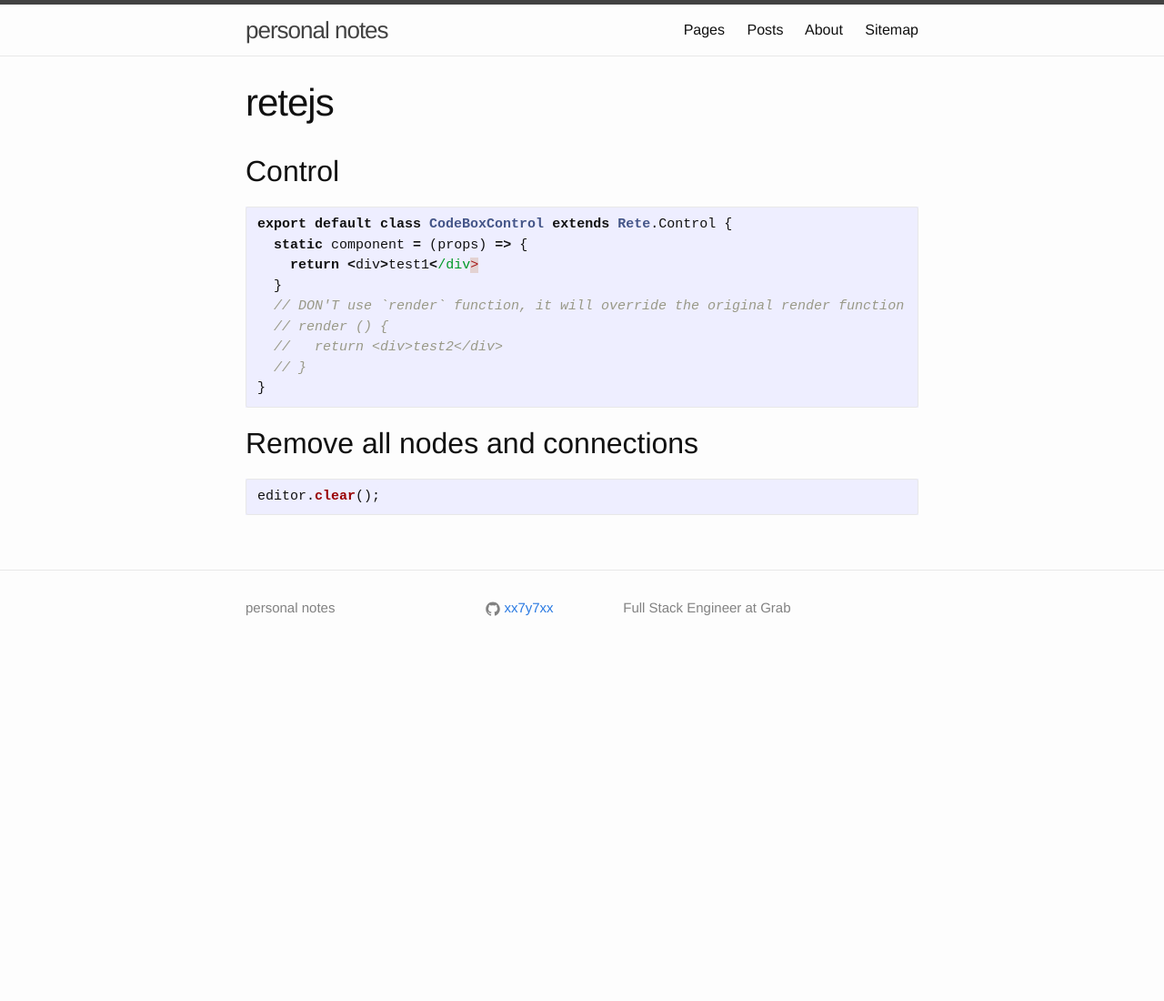
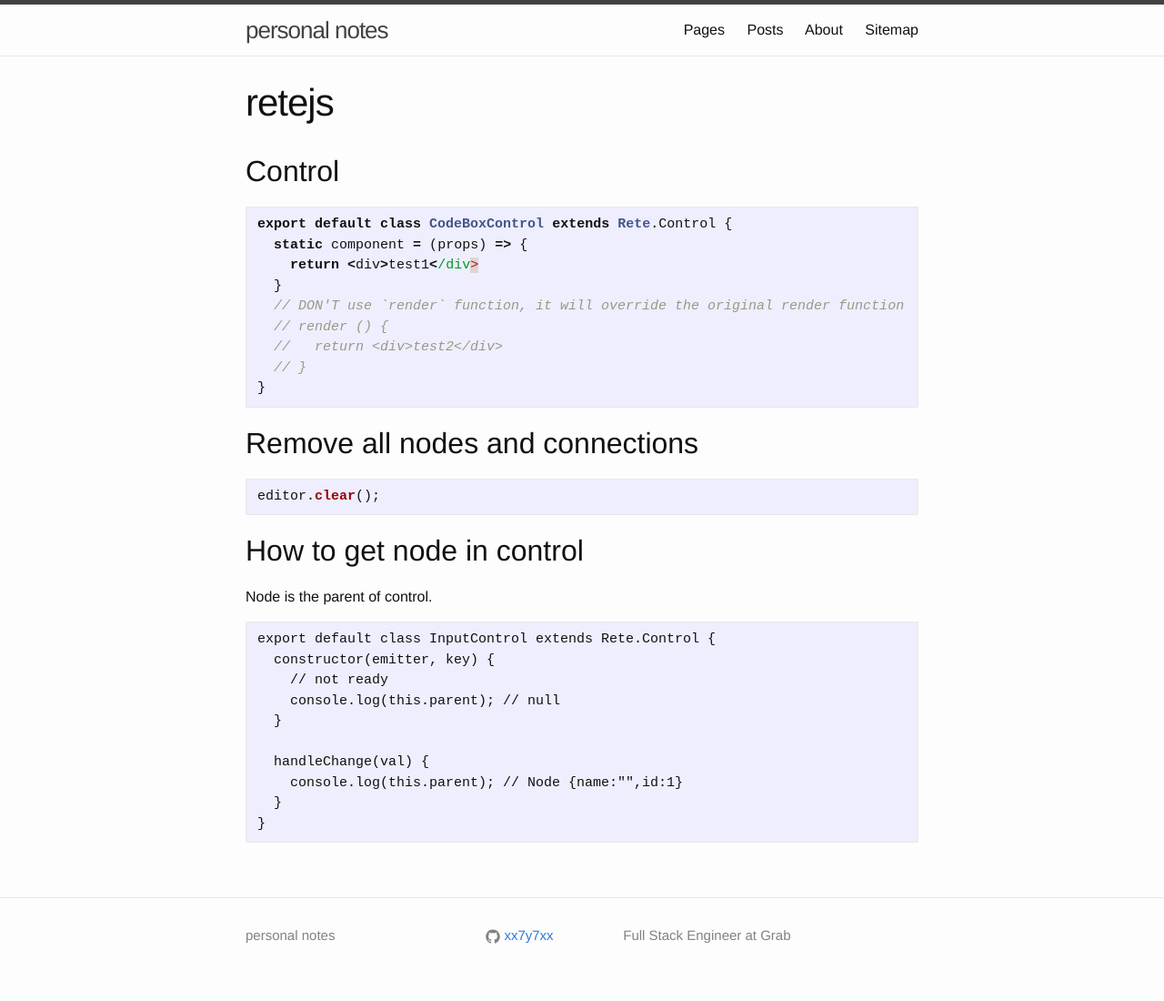
Before and after one commit to xx7y7xx/xx7y7xx.github.io, a Jekyll site: the page built from _pages/dev/retejs.md, in a window 1280 px wide. Shown: the whole page at 91% size. Built offline with Jekyll 4.4.1, drawn with Linux system fonts in a browser that asks for light colours; comment, search, counter and statistics services are not loaded; before the commit the page ends 900 px from its top, so only the background shows below that.

Commit message:
retejs how to get node in control

````diff
--- a/_pages/dev/retejs.md
+++ b/_pages/dev/retejs.md
@@ -24,3 +24,20 @@
 ```js
 editor.clear();
 ```
+
+## How to get node in control
+
+Node is the parent of control.
+
+```
+export default class InputControl extends Rete.Control {
+  constructor(emitter, key) {
+    // not ready
+    console.log(this.parent); // null
+  }
+
+  handleChange(val) {
+    console.log(this.parent); // Node {name:"",id:1}
+  }
+}
+```
````
